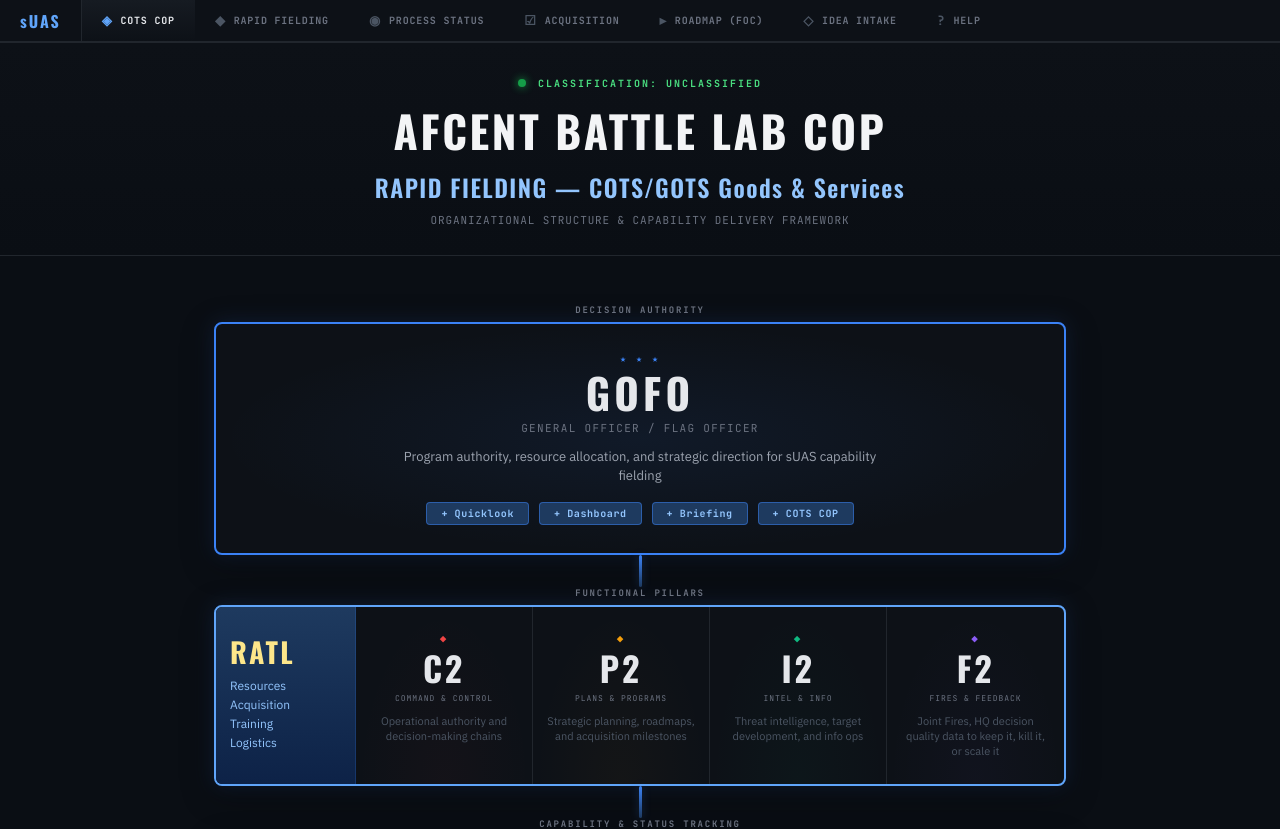
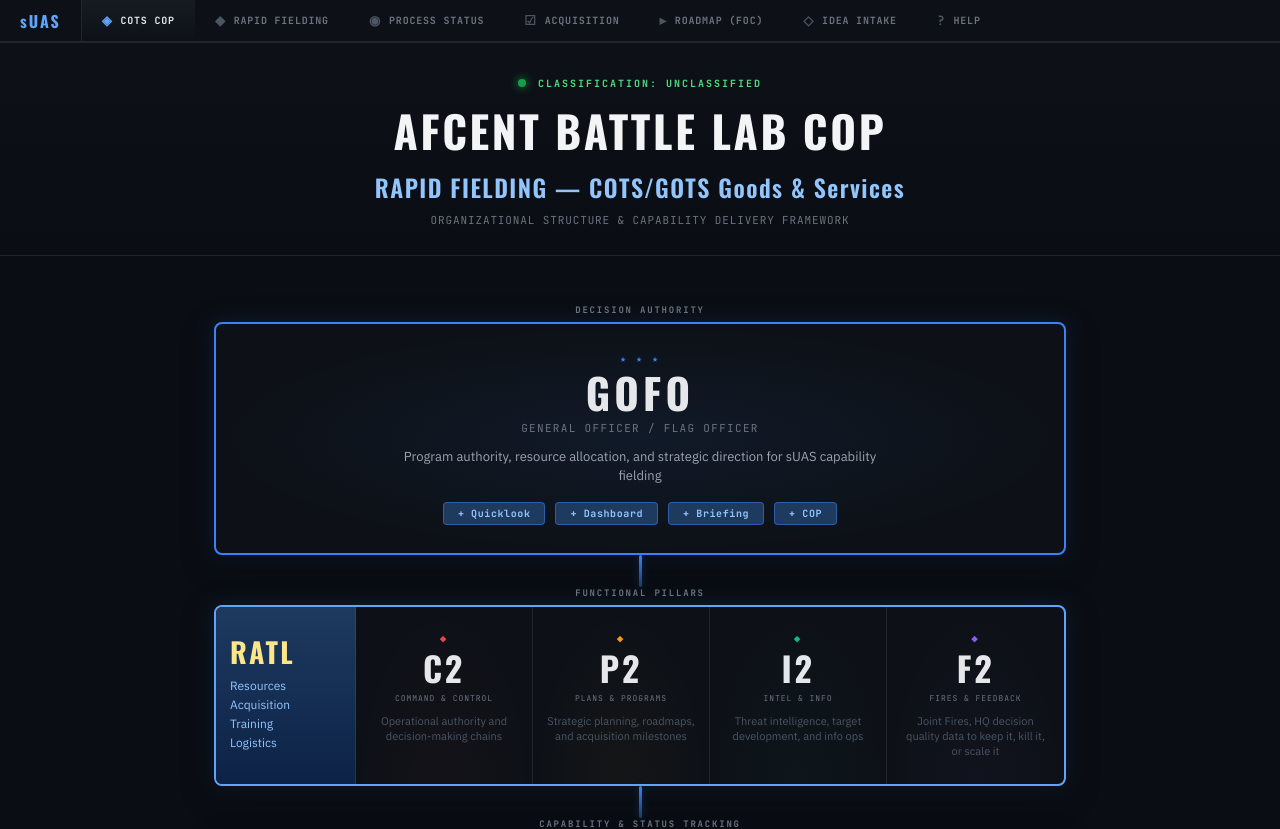
Before and after one commit to MatthewK84/suas-dashboard, a React (Vite) app: page / in a window 1280 px wide. Shown: the top 829 px of the page. Built offline with nearby package versions, Linux system fonts and the light colour scheme; no server answers.

Commit message:
Update item list in IntroTab component

```diff
--- a/src/IntroTab.jsx
+++ b/src/IntroTab.jsx
@@ -38,7 +38,7 @@ export default function IntroTab() {
             <div style={{ fontFamily:F.b, fontSize:13, color:"#9ca3af", marginTop:12, maxWidth:500, margin:"12px auto 0", lineHeight:1.5 }}>Program authority, resource allocation, and strategic direction for sUAS capability fielding</div>
             {/* Quicklook outputs */}
             <div style={{ display:"flex", justifyContent:"center", gap:10, marginTop:16, flexWrap:"wrap" }}>
-              {["Quicklook","Dashboard","Briefing","COTS COP"].map(item=>(
+              {["Quicklook","Dashboard","Briefing","COP"].map(item=>(
                 <span key={item} style={{ padding:"4px 14px", background:"#1e3a5f", border:"1px solid #3b82f680", borderRadius:4, fontFamily:F.m, fontSize:10, color:"#93c5fd", letterSpacing:"0.06em", fontWeight:700 }}>+ {item}</span>
               ))}
             </div>
```
